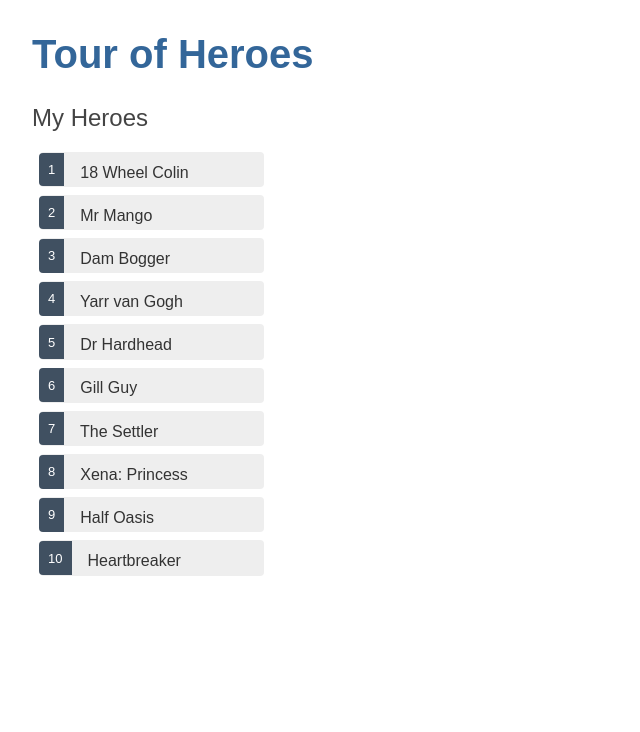
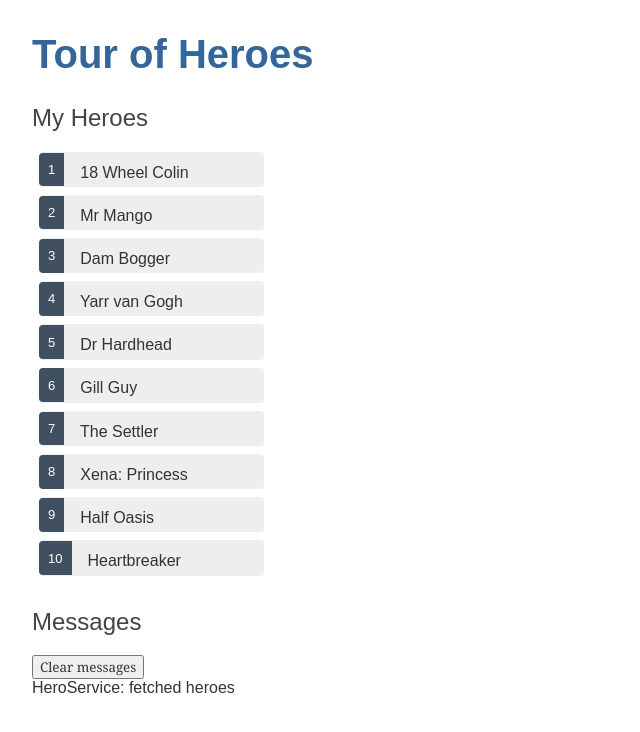
Before and after one commit to athompsonScottLogic/angular-tour-of-heroes, an Angular app: page / in a window 1280 px wide. Shown: the top 732 px of the page, without its empty margins (0-640 px from the left). Built offline with nearby package versions, Linux system fonts and the light colour scheme.

Commit message:
message service added

```diff
--- a/src/app/app.component.html
+++ b/src/app/app.component.html
@@ -1,2 +1,3 @@
 <h1>{{title}}</h1>
 <app-heroes></app-heroes>
+<app-messages></app-messages>
--- a/src/app/app.module.ts
+++ b/src/app/app.module.ts
@@ -6,12 +6,14 @@
 import { AppComponent } from './app.component';
 import { HeroesComponent } from './heroes/heroes.component';
 import { HeroDetailComponent } from './hero-detail/hero-detail.component';
+import { MessagesComponent } from './messages/messages.component';
 
 @NgModule({
   declarations: [
     AppComponent,
     HeroesComponent,
-    HeroDetailComponent
+    HeroDetailComponent,
+    MessagesComponent
   ],
   imports: [
     BrowserModule,
--- a/src/app/hero.service.ts
+++ b/src/app/hero.service.ts
@@ -2,6 +2,7 @@
 import { Hero } from './hero';
 import { HEROES } from './mock-heroes';
 import { Observable, of } from 'rxjs';
+import { MessageService } from './message.service';
 
 @Injectable({
   providedIn: 'root'
@@ -10,8 +11,9 @@
 
   getHeroes(): Observable<Hero[]> {
     const heroes = of(HEROES);
+    this.messageService.add('HeroService: fetched heroes');
     return heroes;
   }
 
-  constructor() { }
+  constructor(private messageService: MessageService) { }
 }
--- a/src/app/heroes/heroes.component.ts
+++ b/src/app/heroes/heroes.component.ts
@@ -1,7 +1,7 @@
 import { Component, OnInit } from '@angular/core';
 import { Hero } from '../hero';
-import { HEROES } from '../mock-heroes';
 import { HeroService } from '../hero.service';
+import { MessageService } from '../message.service';
 
 @Component({
   selector: 'app-heroes',
@@ -13,12 +13,7 @@
   heroes: Hero[] = [];
   selectedHero?: Hero;
 
-  hero: Hero = {
-    id: 1,
-    name: 'Windstorm'
-  };
-
-  constructor(private heroService: HeroService) {}
+  constructor(private heroService: HeroService, private messageService: MessageService) {}
 
   getHeroes(): void {
     this.heroService.getHeroes()
@@ -27,6 +22,7 @@
 
   onSelect(hero: Hero): void {
     this.selectedHero = hero;
+    this.messageService.add(`HeroesComponent: Selected hero id=${hero.id}`);
   }
 
   ngOnInit(): void {
--- /dev/null
+++ b/src/app/message.service.ts
@@ -0,0 +1,16 @@
+import { Injectable } from '@angular/core';
+
+@Injectable({
+  providedIn: 'root',
+})
+export class MessageService {
+  messages: string[] = [];
+
+  add(message: string) {
+    this.messages.push(message);
+  }
+
+  clear() {
+    this.messages = [];
+  }
+}
--- /dev/null
+++ b/src/app/messages/messages.component.html
@@ -0,0 +1,8 @@
+<div *ngIf="messageService.messages.length">
+
+    <h2>Messages</h2>
+    <button class="clear"
+            (click)="messageService.clear()">Clear messages</button>
+    <div *ngFor='let message of messageService.messages'> {{message}} </div>
+
+</div>
--- /dev/null
+++ b/src/app/messages/messages.component.ts
@@ -0,0 +1,17 @@
+import { Message } from '@angular/compiler/src/i18n/i18n_ast';
+import { Component, OnInit } from '@angular/core';
+import { MessageService } from '../message.service';
+
+@Component({
+  selector: 'app-messages',
+  templateUrl: './messages.component.html',
+  styleUrls: ['./messages.component.scss']
+})
+export class MessagesComponent implements OnInit {
+
+  constructor(public messageService: MessageService) { }
+
+  ngOnInit(): void {
+  }
+
+}
```
Also changed, not shown: src/app/messages/messages.component.scss (added), 2 other files (tests, documents, lock files or other folders).
